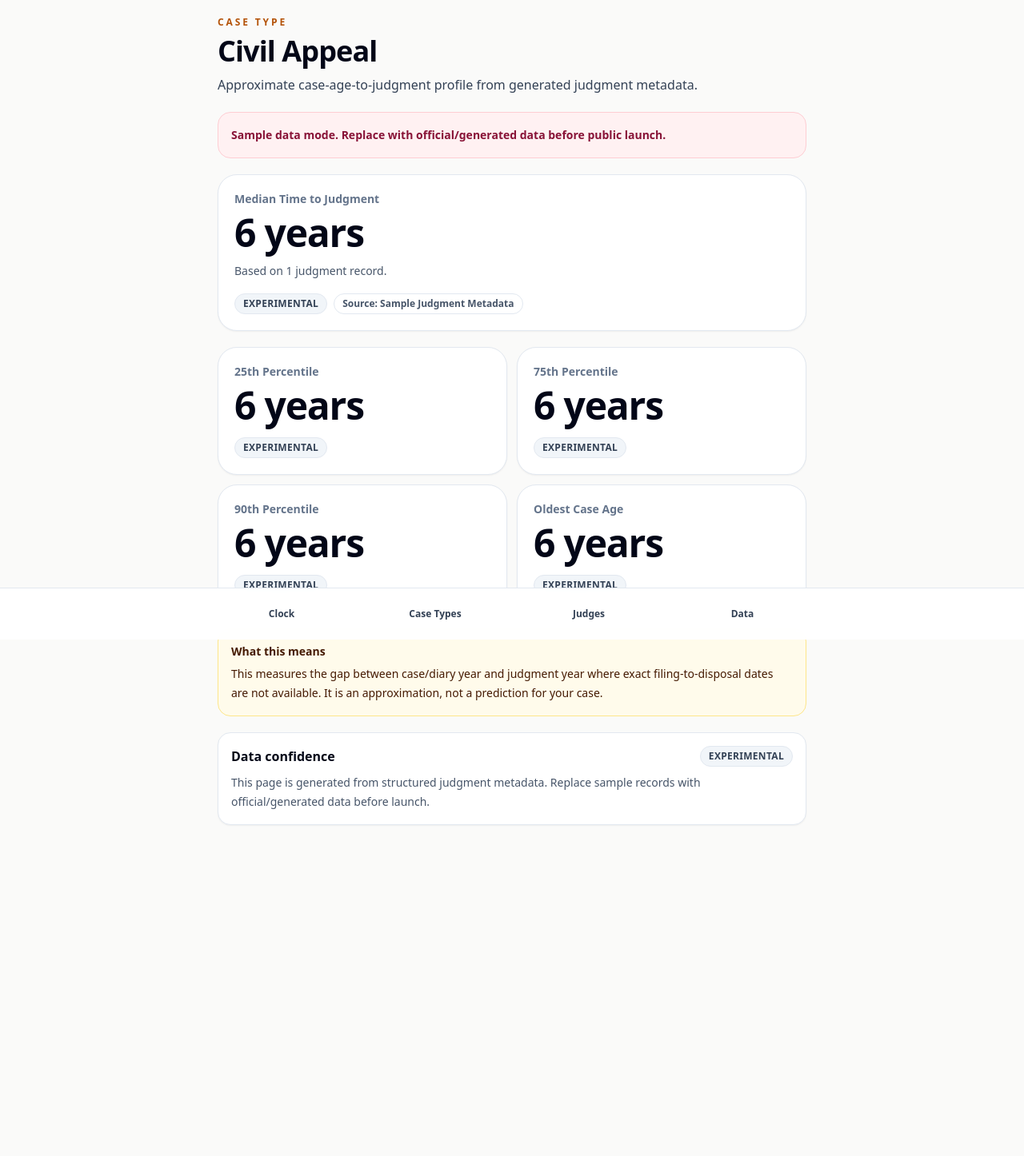
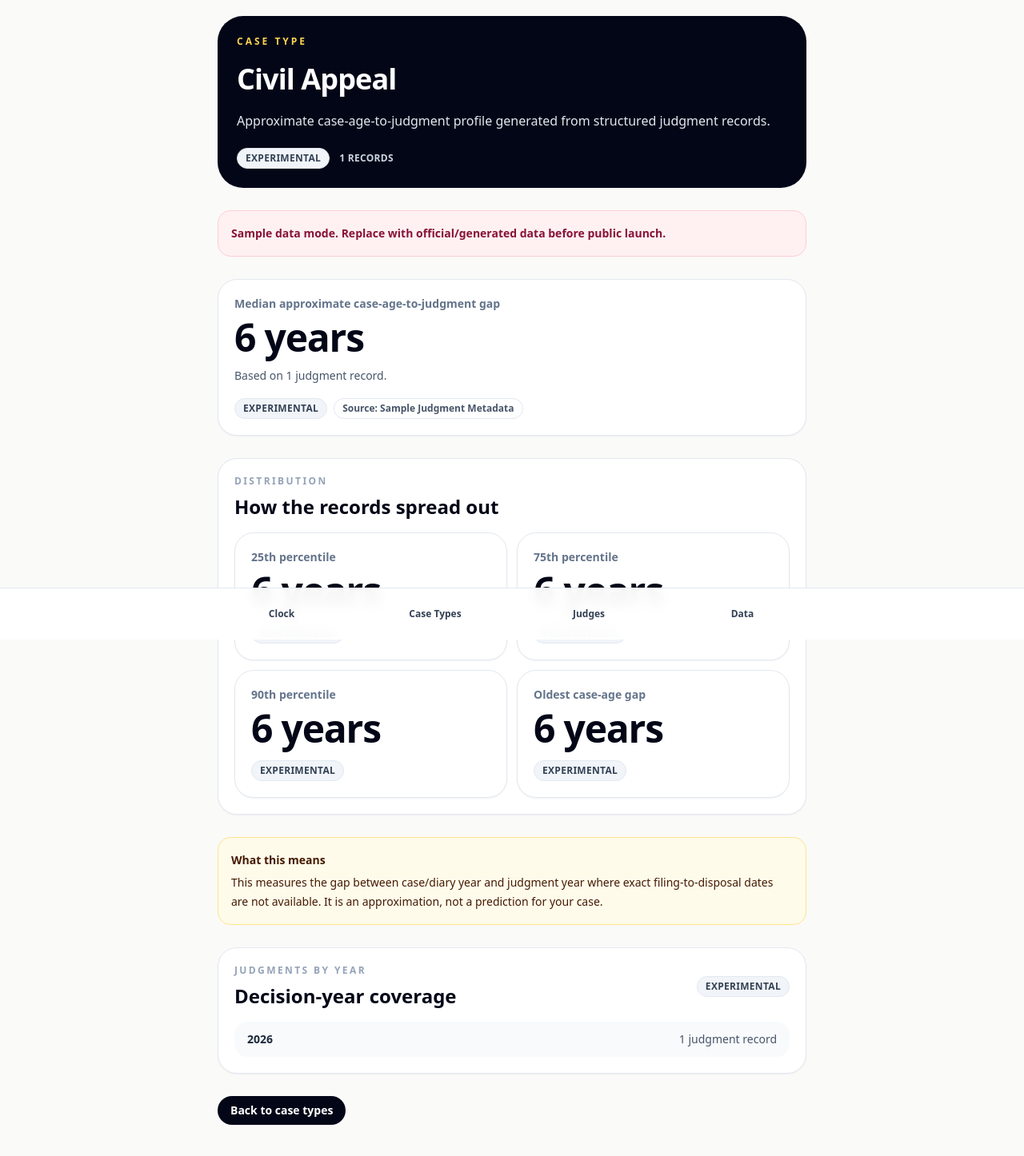
Before and after one commit to publicinteresttechnologies/justice-clock-india, a Next.js app: page /case-types/civil-appeal in a window 1280 px wide. Shown: the top 1446 px of the page at 80% size. Before the commit the page ends 1128 px from the top, so only its background shows below. Built offline with nearby package versions, Linux system fonts and the light colour scheme.

Commit message:
Strengthen case-type detail pages

```diff
--- a/src/app/case-types/[slug]/page.tsx
+++ b/src/app/case-types/[slug]/page.tsx
@@ -1,11 +1,10 @@
+import Link from "next/link";
 import { notFound } from "next/navigation";
-import { AdSlot } from "@/components/AdSlot";
 import { CaveatBox } from "@/components/CaveatBox";
 import { ConfidenceBadge } from "@/components/ConfidenceBadge";
 import { MetricCard } from "@/components/MetricCard";
 import { SampleDataWarning } from "@/components/SampleDataWarning";
-import { SectionHeader } from "@/components/SectionHeader";
-import { getCaseTypeBySlug, formatYears } from "@/lib/data";
+import { getCaseTypeBySlug, formatNumber, formatYears } from "@/lib/data";
 
 type PageProps = {
   params: Promise<{
@@ -20,46 +19,66 @@ export default async function CaseTypeDetailPage({ params }: PageProps) {
   if (!caseType) notFound();
 
   return (
-    <div className="space-y-5">
-      <SectionHeader
-        eyebrow="Case Type"
-        title={caseType.caseType}
-        description="Approximate case-age-to-judgment profile from generated judgment metadata."
-      />
+    <div className="space-y-7">
+      <section className="rounded-[2rem] bg-slate-950 p-6 text-white shadow-sm">
+        <p className="text-xs font-black uppercase tracking-[0.25em] text-amber-300">Case type</p>
+        <h1 className="mt-4 text-4xl font-black leading-tight tracking-tight">{caseType.caseType}</h1>
+        <p className="mt-4 text-base leading-7 text-slate-200">
+          Approximate case-age-to-judgment profile generated from structured judgment records.
+        </p>
+        <div className="mt-5 flex items-center gap-3">
+          <ConfidenceBadge level={caseType.confidence} />
+          <span className="text-xs font-bold uppercase tracking-wide text-slate-300">{formatNumber(caseType.sampleSize)} records</span>
+        </div>
+      </section>
 
       {caseType.sample ? <SampleDataWarning /> : null}
 
       <MetricCard
-        title="Median Time to Judgment"
+        title="Median approximate case-age-to-judgment gap"
         value={formatYears(caseType.medianCaseAgeYears)}
-        context={`Based on ${caseType.sampleSize} judgment record${caseType.sampleSize === 1 ? "" : "s"}.`}
+        context={`Based on ${formatNumber(caseType.sampleSize)} judgment record${caseType.sampleSize === 1 ? "" : "s"}.`}
         confidence={caseType.confidence}
         sourceLabel={caseType.sources[0]?.name ?? "Generated data"}
         sourceHref={caseType.sources[0]?.url}
       />
 
-      <AdSlot slotName="case-type-after-answer" />
-
-      <section className="grid gap-3 sm:grid-cols-2">
-        <MetricCard title="25th Percentile" value={formatYears(caseType.p25CaseAgeYears)} confidence={caseType.confidence} />
-        <MetricCard title="75th Percentile" value={formatYears(caseType.p75CaseAgeYears)} confidence={caseType.confidence} />
-        <MetricCard title="90th Percentile" value={formatYears(caseType.p90CaseAgeYears)} confidence={caseType.confidence} />
-        <MetricCard title="Oldest Case Age" value={formatYears(caseType.oldestCaseAgeYears)} confidence={caseType.confidence} />
+      <section className="rounded-3xl border border-slate-200 bg-white p-5 shadow-sm">
+        <p className="text-xs font-bold uppercase tracking-[0.2em] text-slate-400">Distribution</p>
+        <h2 className="mt-2 text-2xl font-black text-slate-950">How the records spread out</h2>
+        <div className="mt-4 grid gap-3 sm:grid-cols-2">
+          <MetricCard title="25th percentile" value={formatYears(caseType.p25CaseAgeYears)} confidence={caseType.confidence} />
+          <MetricCard title="75th percentile" value={formatYears(caseType.p75CaseAgeYears)} confidence={caseType.confidence} />
+          <MetricCard title="90th percentile" value={formatYears(caseType.p90CaseAgeYears)} confidence={caseType.confidence} />
+          <MetricCard title="Oldest case-age gap" value={formatYears(caseType.oldestCaseAgeYears)} confidence={caseType.confidence} />
+        </div>
       </section>
 
       <CaveatBox title="What this means">
         {caseType.caveat}
       </CaveatBox>
 
-      <section className="rounded-2xl border border-slate-200 bg-white p-4 shadow-sm">
+      <section className="rounded-3xl border border-slate-200 bg-white p-5 shadow-sm">
         <div className="flex items-center justify-between gap-3">
-          <h2 className="font-black">Data confidence</h2>
+          <div>
+            <p className="text-xs font-bold uppercase tracking-[0.2em] text-slate-400">Judgments by year</p>
+            <h2 className="mt-2 text-2xl font-black text-slate-950">Decision-year coverage</h2>
+          </div>
           <ConfidenceBadge level={caseType.confidence} />
         </div>
-        <p className="mt-2 text-sm leading-6 text-slate-600">
-          This page is generated from structured judgment metadata. Replace sample records with official/generated data before launch.
-        </p>
+        <div className="mt-4 space-y-2">
+          {caseType.judgmentsByYear.map((item) => (
+            <div key={item.year} className="flex items-center justify-between rounded-2xl bg-slate-50 px-4 py-3 text-sm">
+              <span className="font-bold text-slate-800">{item.year}</span>
+              <span className="text-slate-600">{formatNumber(item.count)} judgment record{item.count === 1 ? "" : "s"}</span>
+            </div>
+          ))}
+        </div>
       </section>
+
+      <Link href="/case-types" className="inline-flex rounded-full bg-slate-950 px-4 py-2 text-sm font-bold text-white">
+        Back to case types
+      </Link>
     </div>
   );
 }
```
